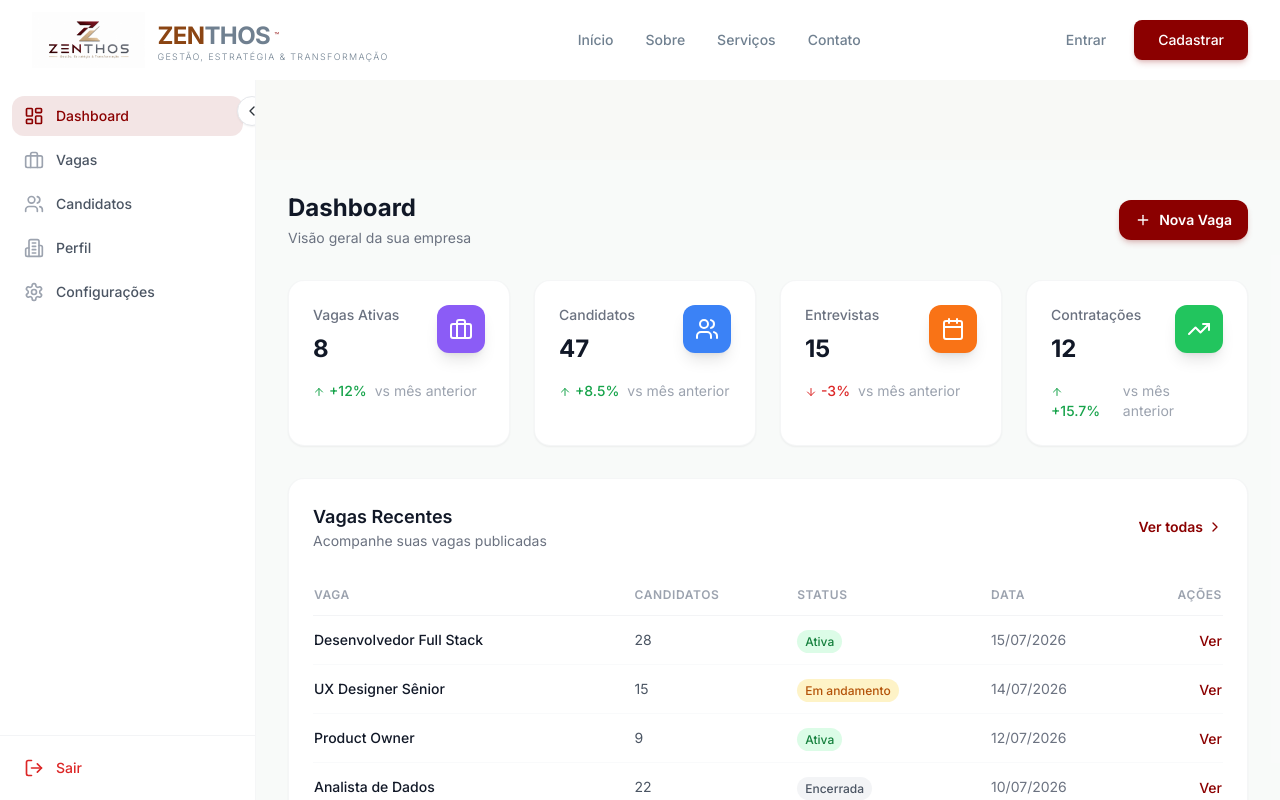
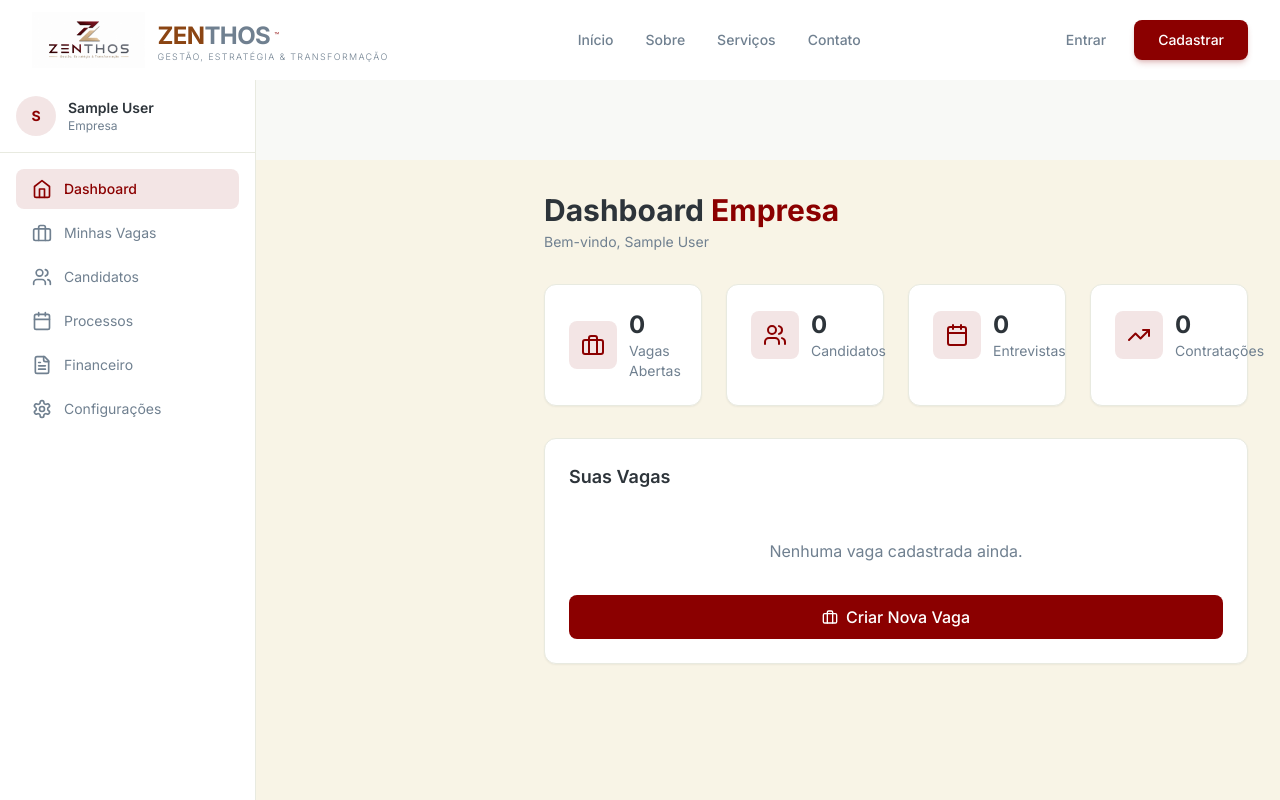
Before and after one commit to trivoroficial/consult_recruit, a Next.js app: page /empresa/dashboard in a window 1280 px wide. Shown: the top 800 px of the page. Built offline with nearby package versions, Linux system fonts and the light colour scheme; sample sign-in values are in the browser's storage; a web font is replaced by a local one.

Commit message:
Update page.tsx

```diff
--- a/src/app/(dashboard)/empresa/dashboard/page.tsx
+++ b/src/app/(dashboard)/empresa/dashboard/page.tsx
@@ -1,127 +1,163 @@
 'use client'
 
-import { useState } from 'react'
+import { useEffect, useState } from 'react'
+import { useRouter } from 'next/navigation'
 import Link from 'next/link'
 import {
-  Users, Briefcase, Calendar, TrendingUp,
-  ArrowUp, ArrowDown, Eye, Clock, Plus,
-  ChevronRight, Search, Filter, BarChart3
+  Users, Briefcase, TrendingUp, Building2,
+  Eye, Settings, UserPlus, Bell, Calendar, FileText, LogOut, Home
 } from 'lucide-react'
 
-// ===== DADOS =====
-const kpis = [
-  { title: 'Vagas Ativas', value: 8, change: 12, icon: <Briefcase className="h-6 w-6" />, color: 'bg-purple-500' },
-  { title: 'Candidatos', value: 47, change: 8.5, icon: <Users className="h-6 w-6" />, color: 'bg-blue-500' },
-  { title: 'Entrevistas', value: 15, change: -3, icon: <Calendar className="h-6 w-6" />, color: 'bg-orange-500' },
-  { title: 'Contratações', value: 12, change: 15.7, icon: <TrendingUp className="h-6 w-6" />, color: 'bg-green-500' }
-]
+export default function EmpresaDashboard() {
+  const router = useRouter()
+  const [loading, setLoading] = useState(true)
+  const [user, setUser] = useState<any>(null)
 
-const vagasRecentes = [
-  { title: 'Desenvolvedor Full Stack', candidatos: 28, status: 'Ativa', data: '15/07/2026' },
-  { title: 'UX Designer Sênior', candidatos: 15, status: 'Em andamento', data: '14/07/2026' },
-  { title: 'Product Owner', candidatos: 9, status: 'Ativa', data: '12/07/2026' },
-  { title: 'Analista de Dados', candidatos: 22, status: 'Encerrada', data: '10/07/2026' }
-]
+  useEffect(() => {
+    const userData = localStorage.getItem('zenthos_user')
+    if (!userData) {
+      router.push('/login')
+      return
+    }
+    setUser(JSON.parse(userData))
+    setLoading(false)
+  }, [router])
 
-export default function EmpresaDashboard() {
-  const [searchTerm, setSearchTerm] = useState('')
+  const handleLogout = () => {
+    localStorage.removeItem('zenthos_user')
+    document.cookie = 'zenthos_user=; path=/; max-age=0'
+    router.push('/login')
+  }
+
+  if (loading) {
+    return (
+      <div className="min-h-screen flex items-center justify-center bg-[#F8F4E6]">
+        <div className="text-[#8B0000] text-xl">Carregando...</div>
+      </div>
+    )
+  }
 
   return (
-    <div className="min-h-screen bg-gray-50/80">
-      <div className="max-w-7xl mx-auto px-4 sm:px-6 lg:px-8 py-8">
-
-        {/* ===== HEADER ===== */}
-        <div className="flex flex-col sm:flex-row sm:items-center justify-between gap-4 mb-8">
-          <div>
-            <h1 className="text-2xl font-bold text-gray-900">Dashboard</h1>
-            <p className="text-sm text-gray-500 mt-1">Visão geral da sua empresa</p>
-          </div>
+    <div className="min-h-screen bg-[#F8F4E6] flex">
+      {/* SIDEBAR EMPRESA */}
+      <aside className="w-64 bg-white border-r border-[#E8EAE0] min-h-screen flex flex-col fixed left-0 top-20">
+        <div className="p-4 border-b border-[#E8EAE0]">
           <div className="flex items-center gap-3">
-            <Link href="/empresa/vagas/nova">
-              <button className="px-4 py-2.5 text-sm font-semibold text-white bg-[#8B0000] rounded-xl hover:bg-[#700000] transition shadow-md shadow-[#8B0000]/20 flex items-center gap-2">
-                <Plus className="h-4 w-4" />
-                Nova Vaga
-              </button>
-            </Link>
+            <div className="w-10 h-10 bg-[#8B0000]/10 rounded-full flex items-center justify-center text-[#8B0000] font-bold text-sm">
+              {user?.name?.charAt(0) || 'E'}
+            </div>
+            <div>
+              <p className="font-semibold text-sm">{user?.name || 'Empresa'}</p>
+              <p className="text-xs text-[#708090]">Empresa</p>
+            </div>
           </div>
         </div>
 
-        {/* ===== KPIS ===== */}
-        <div className="grid grid-cols-1 sm:grid-cols-2 lg:grid-cols-4 gap-6 mb-8">
-          {kpis.map((kpi, index) => (
-            <div key={index} className="bg-white rounded-2xl border border-gray-100/80 p-6 shadow-sm hover:shadow-lg transition-all">
-              <div className="flex items-start justify-between">
-                <div>
-                  <p className="text-sm font-medium text-gray-500">{kpi.title}</p>
-                  <p className="mt-2 text-2xl font-bold text-gray-900">{kpi.value}</p>
-                </div>
-                <div className={`${kpi.color} rounded-xl p-3 text-white shadow-lg`}>
-                  {kpi.icon}
-                </div>
-              </div>
-              <div className="mt-4 flex items-center gap-2">
-                <span className={`text-sm font-medium ${kpi.change > 0 ? 'text-green-600' : 'text-red-600'}`}>
-                  {kpi.change > 0 ? <ArrowUp className="h-3 w-3 inline mr-1" /> : <ArrowDown className="h-3 w-3 inline mr-1" />}
-                  {kpi.change > 0 ? '+' : ''}{kpi.change}%
-                </span>
-                <span className="text-sm text-gray-400">vs mês anterior</span>
-              </div>
-            </div>
-          ))}
+        <nav className="flex-1 p-4 space-y-1 overflow-y-auto">
+          <Link href="/empresa/dashboard" className="flex items-center gap-3 px-4 py-2.5 rounded-lg bg-[#8B0000]/10 text-[#8B0000] font-medium">
+            <Home className="h-5 w-5" />
+            <span className="text-sm">Dashboard</span>
+          </Link>
+          <Link href="/empresa/vagas" className="flex items-center gap-3 px-4 py-2.5 rounded-lg text-[#708090] hover:bg-[#F8F4E6] transition">
+            <Briefcase className="h-5 w-5" />
+            <span className="text-sm">Minhas Vagas</span>
+          </Link>
+          <Link href="/empresa/candidatos" className="flex items-center gap-3 px-4 py-2.5 rounded-lg text-[#708090] hover:bg-[#F8F4E6] transition">
+            <Users className="h-5 w-5" />
+            <span className="text-sm">Candidatos</span>
+          </Link>
+          <Link href="/empresa/processos" className="flex items-center gap-3 px-4 py-2.5 rounded-lg text-[#708090] hover:bg-[#F8F4E6] transition">
+            <Calendar className="h-5 w-5" />
+            <span className="text-sm">Processos</span>
+          </Link>
+          <Link href="/empresa/financeiro" className="flex items-center gap-3 px-4 py-2.5 rounded-lg text-[#708090] hover:bg-[#F8F4E6] transition">
+            <FileText className="h-5 w-5" />
+            <span className="text-sm">Financeiro</span>
+          </Link>
+          <Link href="/empresa/configuracoes" className="flex items-center gap-3 px-4 py-2.5 rounded-lg text-[#708090] hover:bg-[#F8F4E6] transition">
+            <Settings className="h-5 w-5" />
+            <span className="text-sm">Configurações</span>
+          </Link>
+        </nav>
+
+        <div className="p-4 border-t border-[#E8EAE0]">
+          <button
+            onClick={handleLogout}
+            className="flex items-center gap-3 px-4 py-2.5 text-red-600 hover:bg-red-50 rounded-lg transition w-full"
+          >
+            <LogOut className="h-5 w-5" />
+            <span className="text-sm font-medium">Sair</span>
+          </button>
         </div>
+      </aside>
 
-        {/* ===== VAGAS RECENTES ===== */}
-        <div className="bg-white rounded-2xl border border-gray-100/80 p-6 shadow-sm">
-          <div className="flex items-center justify-between mb-6">
-            <div>
-              <h3 className="text-lg font-semibold text-gray-900">Vagas Recentes</h3>
-              <p className="text-sm text-gray-500">Acompanhe suas vagas publicadas</p>
-            </div>
-            <Link href="/empresa/vagas">
-              <button className="text-sm font-semibold text-[#8B0000] hover:text-[#700000] transition flex items-center gap-1">
-                Ver todas <ChevronRight className="h-4 w-4" />
-              </button>
-            </Link>
-          </div>
-
-          <div className="overflow-x-auto">
-            <table className="w-full">
-              <thead>
-                <tr className="border-b border-gray-100">
-                  <th className="text-left py-3 text-xs font-semibold text-gray-400 uppercase tracking-wider">Vaga</th>
-                  <th className="text-left py-3 text-xs font-semibold text-gray-400 uppercase tracking-wider">Candidatos</th>
-                  <th className="text-left py-3 text-xs font-semibold text-gray-400 uppercase tracking-wider">Status</th>
-                  <th className="text-left py-3 text-xs font-semibold text-gray-400 uppercase tracking-wider">Data</th>
-                  <th className="text-right py-3 text-xs font-semibold text-gray-400 uppercase tracking-wider">Ações</th>
-                </tr>
-              </thead>
-              <tbody>
-                {vagasRecentes.map((vaga, index) => (
-                  <tr key={index} className="border-b border-gray-50 hover:bg-gray-50/50 transition">
-                    <td className="py-3 text-sm font-medium text-gray-900">{vaga.title}</td>
-                    <td className="py-3 text-sm text-gray-600">{vaga.candidatos}</td>
-                    <td className="py-3">
-                      <span className={`text-xs font-medium px-2 py-1 rounded-full ${
-                        vaga.status === 'Ativa' ? 'bg-green-100 text-green-700' :
-                        vaga.status === 'Em andamento' ? 'bg-yellow-100 text-yellow-700' :
-                        'bg-gray-100 text-gray-600'
-                      }`}>
-                        {vaga.status}
-                      </span>
-                    </td>
-                    <td className="py-3 text-sm text-gray-500">{vaga.data}</td>
-                    <td className="py-3 text-right">
-                      <button className="text-[#8B0000] hover:text-[#700000] text-sm font-medium">
-                        Ver
-                      </button>
-                    </td>
-                  </tr>
-                ))}
-              </tbody>
-            </table>
+      {/* CONTEÚDO */}
+      <div className="flex-1 ml-64 p-8">
+        <div className="flex items-center justify-between mb-8">
+          <div>
+            <h1 className="text-3xl font-bold text-[#2D343A]">
+              Dashboard <span className="text-[#8B0000]">Empresa</span>
+            </h1>
+            <p className="text-[#708090] text-sm mt-1">
+              Bem-vindo, {user?.name || 'Empresa'}
+            </p>
           </div>
         </div>
 
+        <div className="grid grid-cols-1 md:grid-cols-4 gap-6 mb-8">
+          <div className="bg-white p-6 rounded-xl shadow-sm border border-[#E8EAE0]">
+            <div className="flex items-center gap-3">
+              <div className="p-3 bg-[#8B0000]/10 rounded-lg">
+                <Briefcase className="h-6 w-6 text-[#8B0000]" />
+              </div>
+              <div>
+                <p className="text-2xl font-bold text-[#2D343A]">0</p>
+                <p className="text-sm text-[#708090]">Vagas Abertas</p>
+              </div>
+            </div>
+          </div>
+          <div className="bg-white p-6 rounded-xl shadow-sm border border-[#E8EAE0]">
+            <div className="flex items-center gap-3">
+              <div className="p-3 bg-[#8B0000]/10 rounded-lg">
+                <Users className="h-6 w-6 text-[#8B0000]" />
+              </div>
+              <div>
+                <p className="text-2xl font-bold text-[#2D343A]">0</p>
+                <p className="text-sm text-[#708090]">Candidatos</p>
+              </div>
+            </div>
+          </div>
+          <div className="bg-white p-6 rounded-xl shadow-sm border border-[#E8EAE0]">
+            <div className="flex items-center gap-3">
+              <div className="p-3 bg-[#8B0000]/10 rounded-lg">
+                <Calendar className="h-6 w-6 text-[#8B0000]" />
+              </div>
+              <div>
+                <p className="text-2xl font-bold text-[#2D343A]">0</p>
+                <p className="text-sm text-[#708090]">Entrevistas</p>
+              </div>
+            </div>
+          </div>
+          <div className="bg-white p-6 rounded-xl shadow-sm border border-[#E8EAE0]">
+            <div className="flex items-center gap-3">
+              <div className="p-3 bg-[#8B0000]/10 rounded-lg">
+                <TrendingUp className="h-6 w-6 text-[#8B0000]" />
+              </div>
+              <div>
+                <p className="text-2xl font-bold text-[#2D343A]">0</p>
+                <p className="text-sm text-[#708090]">Contratações</p>
+              </div>
+            </div>
+          </div>
+        </div>
+
+        <div className="bg-white p-6 rounded-xl shadow-sm border border-[#E8EAE0]">
+          <h2 className="text-lg font-semibold text-[#2D343A] mb-4">Suas Vagas</h2>
+          <p className="text-[#708090] text-center py-8">Nenhuma vaga cadastrada ainda.</p>
+          <button className="w-full py-2.5 bg-[#8B0000] text-white rounded-lg hover:bg-[#700000] transition font-medium flex items-center justify-center gap-2">
+            <Briefcase className="h-4 w-4" /> Criar Nova Vaga
+          </button>
+        </div>
       </div>
     </div>
   )
```
